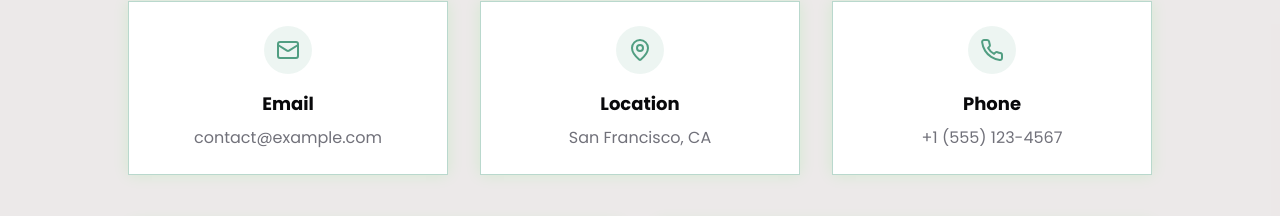
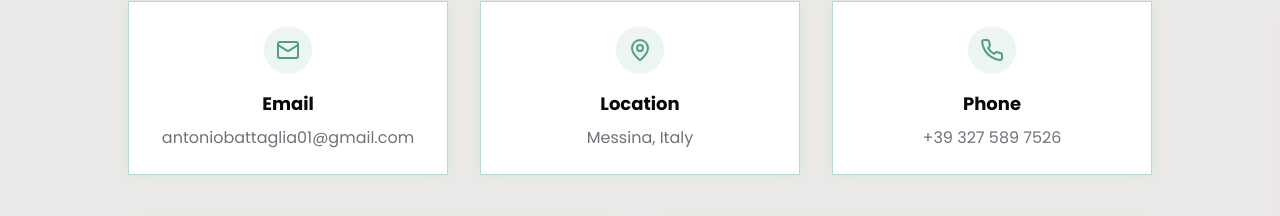
Before and after one commit to AntuBattle/portfolio, a Next.js app: page /contact in a window 1280 px wide. Shown: the part 231-447 px from the top of the page. Built offline with nearby package versions, Linux system fonts and the light colour scheme.

Commit message:
Updated contacts page

```diff
--- a/app/contact/page.tsx
+++ b/app/contact/page.tsx
@@ -23,7 +23,7 @@ export default function ContactPage() {
               </div>
             </div>
             <h3 className="text-lg font-semibold mb-2">Email</h3>
-            <p className="text-muted-foreground">contact@example.com</p>
+            <p className="text-muted-foreground">antoniobattaglia01@gmail.com</p>
           </div>
 
           <div className="cyber-card p-6 text-center">
@@ -33,7 +33,7 @@ export default function ContactPage() {
               </div>
             </div>
             <h3 className="text-lg font-semibold mb-2">Location</h3>
-            <p className="text-muted-foreground">San Francisco, CA</p>
+            <p className="text-muted-foreground">Messina, Italy</p>
           </div>
 
           <div className="cyber-card p-6 text-center">
@@ -43,7 +43,7 @@ export default function ContactPage() {
               </div>
             </div>
             <h3 className="text-lg font-semibold mb-2">Phone</h3>
-            <p className="text-muted-foreground">+1 (555) 123-4567</p>
+            <p className="text-muted-foreground">+39 327 589 7526</p>
           </div>
         </div>
 
```
